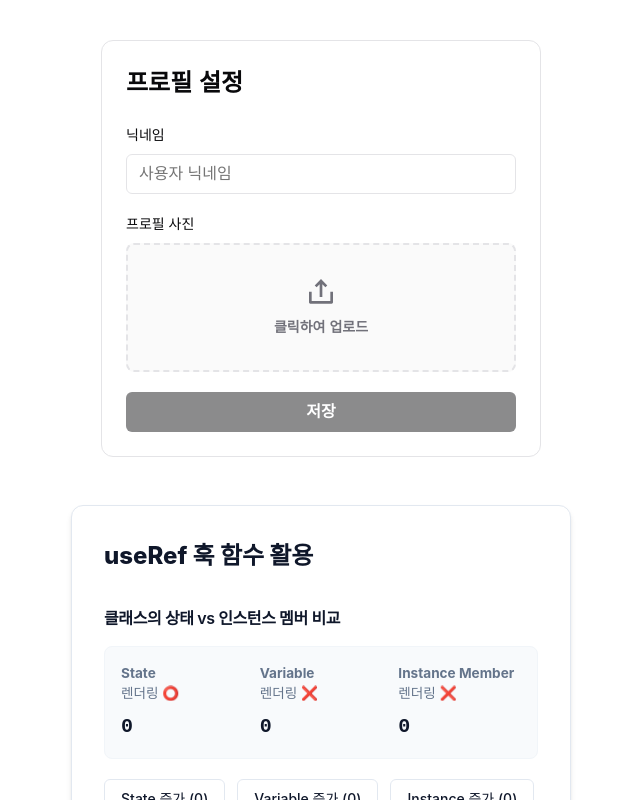
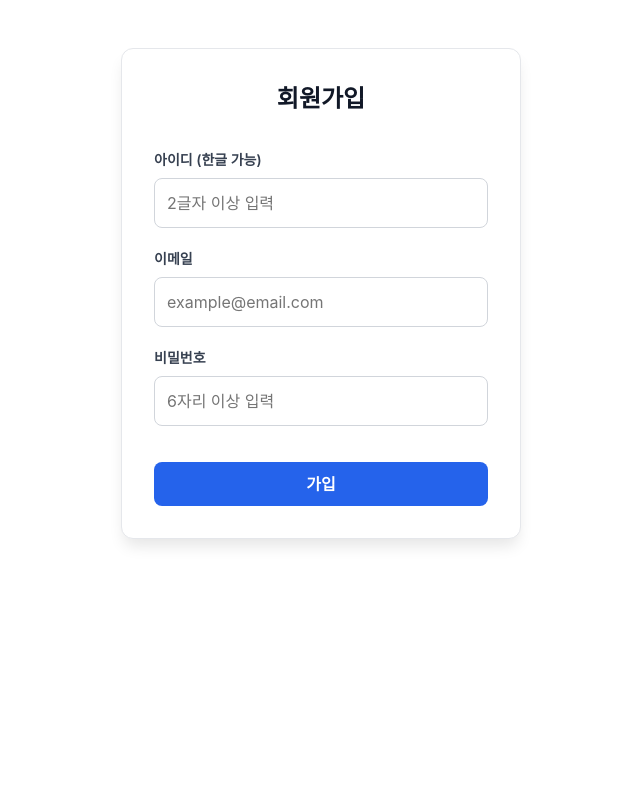
Before and after one commit to songha-5/learn-react, a React (Vite) app in the folder 06-폼-핸들링-DOM-참조/: page / in a window 1280 px wide. Shown: the top 800 px of the page, without its empty margins (319-959 px from the left). Built offline with nearby package versions, Linux system fonts and the light colour scheme; no server answers.

Commit message:
학습: useState 폼

```diff
--- a/06-폼-핸들링-DOM-참조/src/app/index.tsx
+++ b/06-폼-핸들링-DOM-참조/src/app/index.tsx
@@ -1,14 +1,16 @@
 import { FileUpload, FormSubmission, MultiInputForm, RefStudy, SmartForm } from '@/components'
 import S from './style.module.css'
+import { SignUpForm } from '@/practices'
 
 export default function App() {
   return (
     <div className={S.container}>
-      <FileUpload />
+      <SignUpForm />
+      {/* <FileUpload />
       <RefStudy />
       <FormSubmission />
       <MultiInputForm />
-      <SmartForm />
+      <SmartForm /> */}
     </div>
   )
 }
--- /dev/null
+++ b/06-폼-핸들링-DOM-참조/src/practices/SignUpForm-completed/SignUpForm/SignUpForm.module.css
@@ -0,0 +1,93 @@
+.container {
+  margin: 3rem auto;
+  padding: 2rem;
+  border: 1px solid #e5e7eb;
+  box-shadow: 0 10px 15px -3px rgba(0, 0, 0, 0.1);
+  max-width: 400px;
+  background-color: #ffffff;
+  border-radius: 12px;
+
+  .title {
+    margin-bottom: 2rem;
+    font-size: 1.5rem;
+    font-weight: 700;
+    color: #111827;
+    text-align: center;
+  }
+
+  .form {
+    display: flex;
+    gap: 1.25rem;
+    flex-direction: column;
+  }
+
+  .field {
+    display: flex;
+    gap: 0.5rem;
+    flex-direction: column;
+    position: relative;
+
+  }
+
+  .label {
+    font-size: 0.875rem;
+    font-weight: 600;
+    color: #374151;
+  }
+
+  .input {
+    padding: 0.75rem;
+    border: 1px solid #d1d5db;
+    font-size: 1rem;
+    transition: all 0.2s;
+    border-radius: 8px;
+
+    &:focus {
+      border-color: #2563eb;
+      outline: none;
+      box-shadow: 0 0 0 3px rgba(37, 99, 235, 0.1);
+    }
+
+
+    &[aria-invalid='true'] {
+      border-color: #dc2626;
+
+      &:focus {
+        border-color: #dc2626;
+        box-shadow: 0 0 0 3px rgba(220, 38, 38, 0.1);
+      }
+    }
+  }
+
+
+  .errorText {
+    margin-top: -0.25rem;
+    min-height: 1rem;
+    font-size: 0.75rem;
+    font-weight: 500;
+    color: #dc2626;
+  }
+
+  .submitBtn {
+    margin-top: 1rem;
+    padding: 0.875rem;
+    border: none;
+    background-color: #2563eb;
+    font-weight: 600;
+    color: white;
+    transition: all 0.2s;
+    cursor: pointer;
+    border-radius: 8px;
+
+    &:disabled,
+    &[aria-disabled='true'] {
+      background-color: #9ca3af;
+      cursor: not-allowed;
+      opacity: 0.7;
+    }
+
+    &:hover:not(:disabled):not([aria-disabled='true']) {
+      background-color: #1d4ed8;
+    }
+  }
+}
--- /dev/null
+++ b/06-폼-핸들링-DOM-참조/src/practices/SignUpForm-completed/index.ts
@@ -0,0 +1 @@
+export { default as SignUpForm } from './SignUpForm/SignUpForm'
--- a/06-폼-핸들링-DOM-참조/src/practices/SignUpForm/SignUpForm.tsx
+++ b/06-폼-핸들링-DOM-참조/src/practices/SignUpForm/SignUpForm.tsx
@@ -1,8 +1,35 @@
+import { useId, useState } from 'react'
 import S from './SignUpForm.module.css'
+import type { FormProps } from './type'
 
 // MISSION.md 파일에서 요구하는 실습을 진행합니다.
 
 export default function SignUpForm() {
+
+  const [formData, setFormData] = useState<FormProps>({
+    username: '',
+    email: '',
+    password: ''
+  })
+
+  const usernameId = useId()
+  const emailId = useId()
+  const passwordId = useId()
+
+  const [isComposing, setIsComposing] = useState(false)
+
+  const isValid = Object.values(formData).every(Boolean)
+
+
+  const sandFormData = (e: React.ChangeEvent<HTMLInputElement>) => {
+    // input값 반영
+    const { value, name } = e.target
+    setFormData({
+      ...formData,
+      [name]: value
+    })
+  }
+
 
   return (
     <section className={S.container}>
@@ -10,12 +37,16 @@ export default function SignUpForm() {
 
       <form className={S.form} onSubmit={(e) => e.preventDefault()}>
         <div className={S.field}>
-          <label htmlFor="username" className={S.label}>
+          <label htmlFor={usernameId} className={S.label}>
             아이디 (한글 가능)
           </label>
           <input
             type="text"
-            id="username"
+            value={formData.username}
+            onChange={sandFormData}
+            onCompositionStart={() => setIsComposing(true)}
+            onCompositionEnd={() => setIsComposing(false)}
+            id={usernameId}
             name="username"
             placeholder="2글자 이상 입력"
             pattern=".{2,}"
@@ -29,12 +60,16 @@ export default function SignUpForm() {
         </div>
 
         <div className={S.field}>
-          <label htmlFor="email" className={S.label}>
+          <label htmlFor={emailId} className={S.label}>
             이메일
           </label>
           <input
             type="email"
-            id="email"
+            value={formData.email}
+            onChange={sandFormData}
+            onCompositionStart={() => setIsComposing(true)}
+            onCompositionEnd={() => setIsComposing(false)}
+            id={emailId}
             name="email"
             placeholder="example@email.com"
             className={S.input}
@@ -48,12 +83,16 @@ export default function SignUpForm() {
         </div>
 
         <div className={S.field}>
-          <label htmlFor="password" className={S.label}>
+          <label htmlFor={passwordId} className={S.label}>
             비밀번호
           </label>
           <input
             type="password"
-            id="password"
+            value={formData.password}
+            onChange={sandFormData}
+            onCompositionStart={() => setIsComposing(true)}
+            onCompositionEnd={() => setIsComposing(false)}
+            id={passwordId}
             name="password"
             placeholder="6자리 이상 입력"
             pattern=".{6,}"
--- /dev/null
+++ b/06-폼-핸들링-DOM-참조/src/practices/SignUpForm/type.ts
@@ -0,0 +1,5 @@
+export interface FormProps {
+  username: string,
+  email: string,
+  password: string
+}
```
Also changed, not shown: 06-폼-핸들링-DOM-참조/src/practices/SignUpForm-completed/SignUpForm/MISSION.md (added, +37 -0 lines), 06-폼-핸들링-DOM-참조/src/practices/SignUpForm-completed/SignUpForm/SignUpForm.tsx (added, +136 -0 lines), 06-폼-핸들링-DOM-참조/src/practices/SignUpForm-completed/SignUpForm/parts/ErrorMessage.tsx (added, +11 -0 lines), 06-폼-핸들링-DOM-참조/src/practices/SignUpForm-completed/SignUpForm/parts/InputField.tsx (added, +34 -0 lines), 06-폼-핸들링-DOM-참조/src/practices/SignUpForm-completed/SignUpForm/parts/SubmitButton.tsx (added, +13 -0 lines), 1 other file (tests, documents, lock files or other folders).
